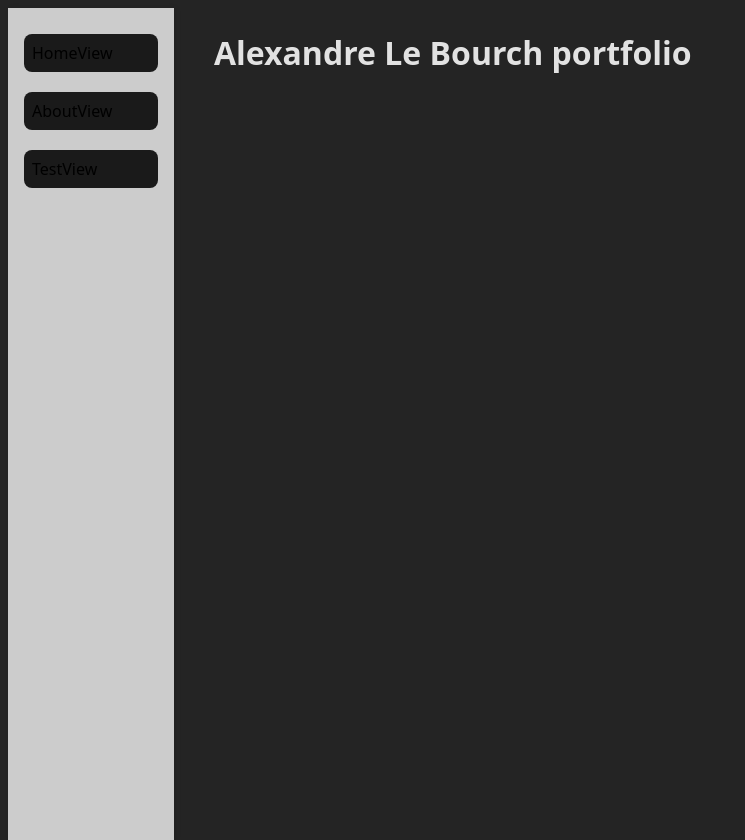
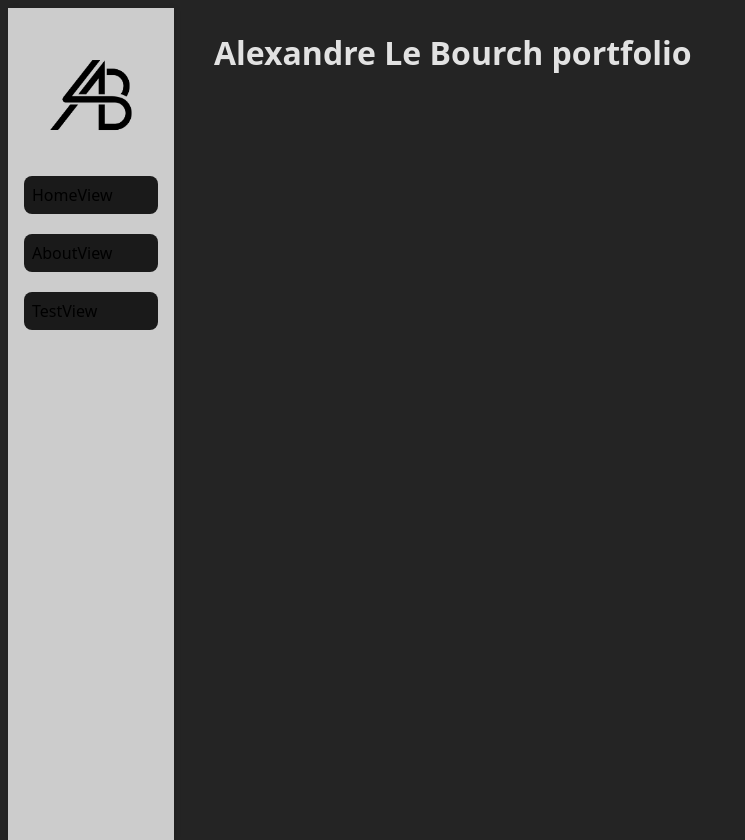
Before and after one commit to A-lebourch/portfolio, a Vue app: page / in a window 1280 px wide. Shown: the whole page, without its empty margins (0-745 px from the left). Built offline with nearby package versions, Linux system fonts and the light colour scheme.

Commit message:
ajout logo dans sidebar

```diff
--- a/src/components/Sidebar.vue
+++ b/src/components/Sidebar.vue
@@ -1,5 +1,7 @@
 <template lang="pug">
   div(class="sidebar")
+    div(class="container")
+      img(src="../assets/Logo_ALB.png" alt="Logo_ALB.png" class="image")
     div(v-for="page in items" :key="page.path" class="sidebar-item")
       router-link(:to="page['path']")
         button {{ page['component'] }}
@@ -21,6 +23,17 @@ export default {
 </script>
 
 <style>
+.container {
+  display: flex;
+  justify-content: center;
+  align-items: center;
+}
+
+.image {
+  width: 75%;  /* Largeur */
+  height: auto;   /* Hauteur auto pour garder les proportions */
+}
+
 .sidebar {
   display: flex;
   flex-direction: column;
```
Also changed, not shown: src/assets/Logo_ALB.png (added).
